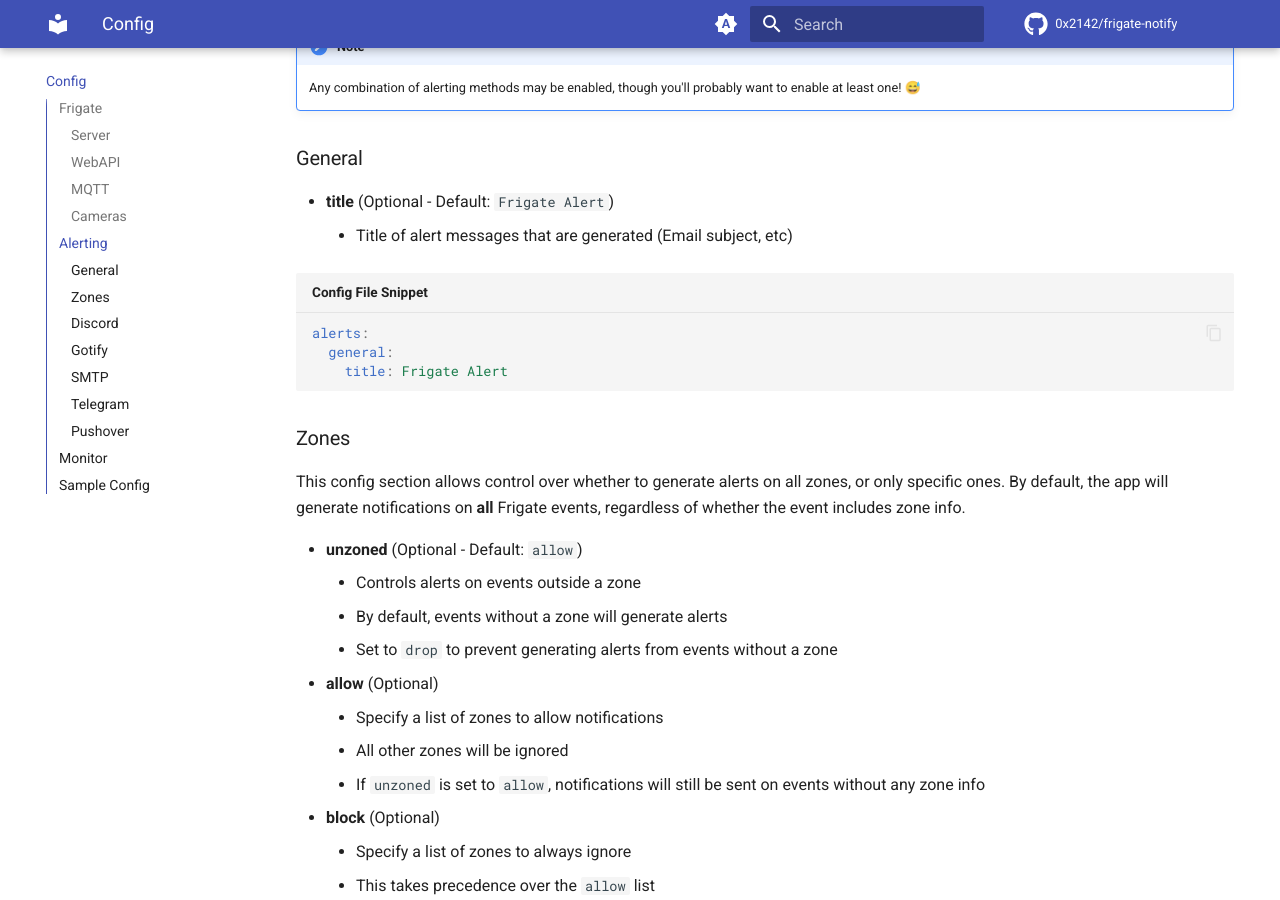
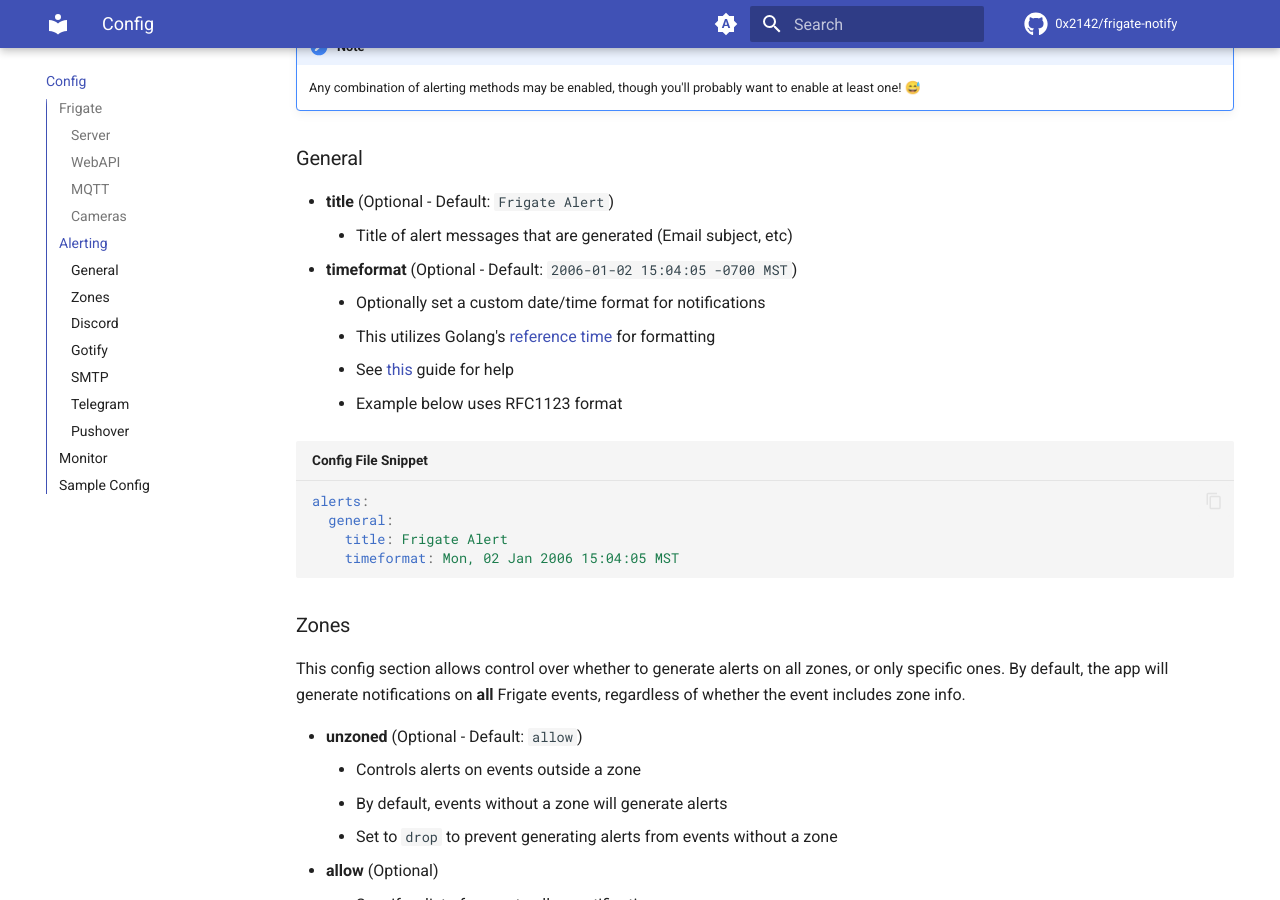
Before and after one commit to 0x2142/frigate-notify, an MkDocs documentation site: the page built from docs/config.md, in a window 1280 px wide and 900 px high, scrolled down 2640 px. Built offline with MkDocs 1.6.1 and Material for MkDocs 9.7.7, drawn with Linux system fonts in a browser that asks for light colours; comment, search, counter and statistics services are not loaded.

Commit message:
Add ability to provide custom time format

````diff
--- a/docs/config.md
+++ b/docs/config.md
@@ -94,11 +94,17 @@
 
 - **title** (Optional - Default: `Frigate Alert`)
     - Title of alert messages that are generated (Email subject, etc)
+- **timeformat** (Optional - Default: `2006-01-02 15:04:05 -0700 MST`)
+    - Optionally set a custom date/time format for notifications
+    - This utilizes Golang's [reference time](https://go.dev/src/time/format.go) for formatting
+    - See [this](https://www.geeksforgeeks.org/time-formatting-in-golang) guide for help
+    - Example below uses RFC1123 format
 
 ```yaml title="Config File Snippet"
 alerts:
   general:
     title: Frigate Alert
+    timeformat: Mon, 02 Jan 2006 15:04:05 MST
 ```
 
 ### Zones
@@ -338,6 +344,7 @@
 alerts:
   general:
     title:
+    timeformat:
 
   zones:
     unzoned: allow
--- a/example-config.yml
+++ b/example-config.yml
@@ -43,6 +43,9 @@
   general:
     # Title for any alert messages (Default: Frigate Alert)
     title:
+    # Optionally modify default time format in notifications
+    # Use Golang's reference time format, or see docs for more info
+    timeformat:
 
   zones:
     # Allow notifications for events outside a zone
````
Also changed, not shown: docs/changelog.md (+7 -0 lines), docs/install.md (+5 -2 lines), 4 other files.
